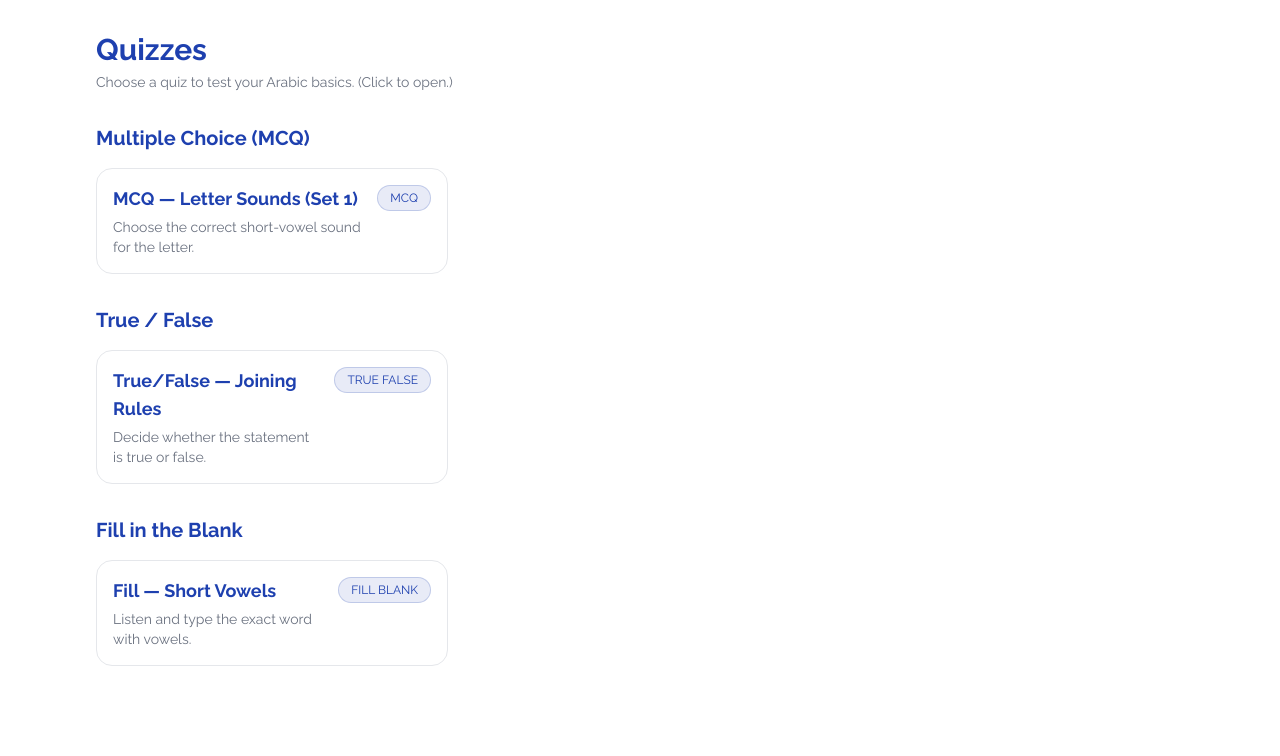
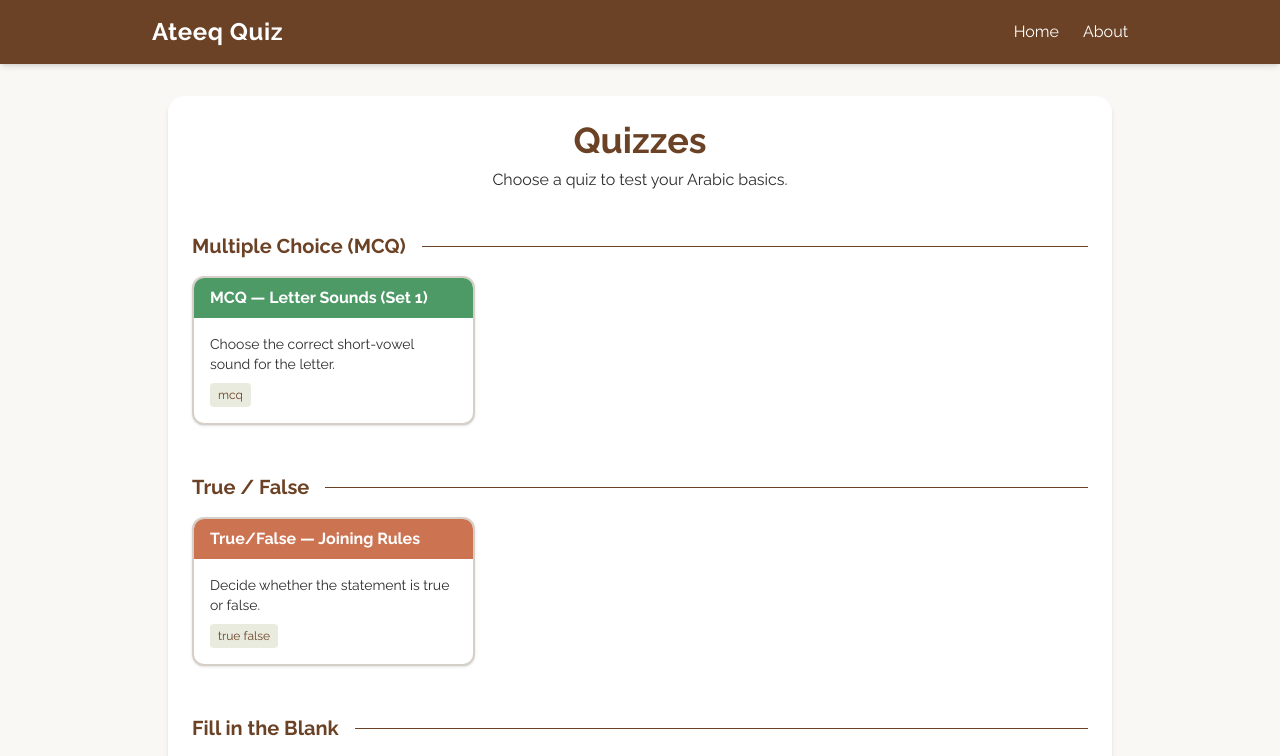
Before and after one commit to Ateeq-Arabic/ateeq-quiz-app, a Next.js app: page / in a window 1280 px wide. Shown: the top 756 px of the page. Built offline with nearby package versions, Linux system fonts and the light colour scheme; a web font is replaced by a local one.

Commit message:
Refined the colors (style), structure and layout of the main page

```diff
--- a/src/app/globals.css
+++ b/src/app/globals.css
@@ -1,14 +1,18 @@
 @import "tailwindcss";
 
 :root {
-  --background: #ffffff;
-  --foreground: #171717;
+  --background: #faf8f5;
+  --foreground: #2c2c2c;
 
-  --primary: #1e40af; /* deep blue */
-  --secondary: #9333ea; /* purple */
-  --accent: #f59e0b; /* amber */
-  --muted: #6b7280; /* gray-500 */
-  --border: #e5e7eb; /* gray-200 */
+  --primary: #6b4226;
+  --secondary: #b8a58c;
+  --accent: #8a9a5b;
+
+  --border: #d6cfc7;
+
+  --card-header1: #4d9a67;
+  --card-header2: #cc7352;
+  --card-header3: #da9233;
 }
 
 @media (prefers-color-scheme: dark) {
--- a/src/app/layout.tsx
+++ b/src/app/layout.tsx
@@ -1,6 +1,7 @@
 import type { Metadata } from "next";
 import { Scheherazade_New, Raleway } from "next/font/google";
 import "./globals.css";
+import Link from "next/link";
 
 const arabicFont = Scheherazade_New({
   subsets: ["arabic"],
@@ -29,7 +30,42 @@ export default function RootLayout({
       lang="en"
       className={`${englishFont.variable} ${arabicFont.variable}`}
     >
-      <body className="antialiased">{children}</body>
+      {/* <body className="antialiased">{children}</body> */}
+
+      <body className="bg-[var(--background)] text-[var(--foreground)] min-h-screen flex flex-col">
+        {/* Header */}
+        <header className="sticky top-0 z-50 bg-[var(--primary)] text-white shadow-md">
+          <div className="max-w-5xl mx-auto px-6 py-4 flex items-center justify-between">
+            {/* Logo / Title */}
+            <Link
+              href="/"
+              className="text-2xl font-bold tracking-wide hover:opacity-90 transition"
+            >
+              Ateeq Quiz
+            </Link>
+
+            {/* Navigation */}
+            <nav className="space-x-6">
+              <Link href="/" className="hover:underline">
+                Home
+              </Link>
+              <Link href="/about" className="hover:underline">
+                About
+              </Link>
+            </nav>
+          </div>
+        </header>
+
+        {/* Main Content */}
+        <main className="flex-1 max-w-5xl mx-auto px-6 py-8">{children}</main>
+
+        {/* Footer */}
+        <footer className="bg-[var(--secondary)] text-white mt-12">
+          <div className="max-w-5xl mx-auto px-6 py-6 text-center text-sm">
+            © {new Date().getFullYear()} Ateeq Quiz. All rights reserved.
+          </div>
+        </footer>
+      </body>
     </html>
   );
 }
--- a/src/app/page.tsx
+++ b/src/app/page.tsx
@@ -6,6 +6,12 @@ const ORDER: Array<[string, string]> = [
   ["true_false", "True / False"],
   ["fill_blank", "Fill in the Blank"],
 ];
+
+const COLORS = {
+  mcq: "bg-[var(--card-header1)]",
+  true_false: "bg-[var(--card-header2)]",
+  fill_blank: "bg-[var(--card-header3)]",
+};
 
 function groupByType(list: typeof quizzes) {
   const map = new Map<string, typeof quizzes>();
@@ -20,20 +26,31 @@ function groupByType(list: typeof quizzes) {
 export default function Home() {
   const grouped = groupByType(quizzes);
   return (
-    <main className="p-8 max-w-6xl mx-auto">
-      <header className="mb-8">
-        <h1 className="text-3xl font-bold text-[var(--primary)]">Quizzes</h1>
-        <p className="text-sm text-[var(--muted)] mt-1">
-          Choose a quiz to test your Arabic basics. (Click to open.)
+    <main className="min-h-screen px-4 bg-[var(--background)]">
+      <div className="max-w-7xl mx-auto bg-white rounded-2xl shadow-md p-6">
+        {/* Page Header */}
+        <header className="mb-10 text-center">
+          <h1 className="text-4xl font-bold text-[var(--primary)]">Quizzes</h1>
+          <p className="text-base text-[var(--muted)] mt-2">
+            Choose a quiz to test your Arabic basics.
           </p>
         </header>
 
+        {/* Quiz Groups */}
         <div>
           {ORDER.map(([typeKey, label]) => {
             const items = grouped.get(typeKey) ?? [];
             if (items.length === 0) return null;
-          return <QuizGroup key={typeKey} groupName={label} items={items} />;
+            return (
+              <QuizGroup
+                key={typeKey}
+                groupName={label}
+                items={items}
+                headerColor={COLORS[typeKey as keyof typeof COLORS]}
+              />
+            );
           })}
+        </div>
       </div>
     </main>
   );
--- a/src/components/QuizCard.tsx
+++ b/src/components/QuizCard.tsx
@@ -1,29 +1,29 @@
+import type { Quiz } from "@/features/quiz/types";
 import Link from "next/link";
-import type { Quiz } from "@/features/quiz/types";
 
-export default function QuizCard({ quiz }: { quiz: Quiz }) {
+export default function QuizCard({
+  quiz,
+  headerColor,
+}: {
+  quiz: Quiz;
+  headerColor: string;
+}) {
   return (
     <Link
       href={`/quiz/${quiz.id}`}
-      className="block p-4 rounded-2xl border border-[var(--border)] bg-[var(--background)] hover:shadow-md transition-shadow"
+      className="rounded-xl overflow-hidden border-[2px] border-[var(--border)] shadow-sm hover:shadow-md transition bg-white"
     >
-      <div className="flex items-start justify-between gap-4">
-        <div>
-          <h3 className="text-lg font-semibold text-[var(--primary)]">
-            {quiz.title}
-          </h3>
-          {quiz.description && (
-            <p className="text-sm mt-1 text-[var(--muted)]">
-              {quiz.description}
-            </p>
-          )}
-        </div>
+      {/* Quiz Title Header */}
+      <div className={`${headerColor} px-4 py-2 text-white font-bold`}>
+        {quiz.title}
+      </div>
 
-        <div className="shrink-0">
-          <span className="inline-flex items-center px-3 py-1 rounded-full text-xs font-medium border border-[var(--primary)]/20 bg-[var(--primary)]/10 text-[var(--primary)]">
-            {quiz.type.replace("_", " ").toUpperCase()}
-          </span>
-        </div>
+      {/* Quiz Description */}
+      <div className="p-4 space-y-2">
+        <p className="text-sm text-[var(--muted)]">{quiz.description}</p>
+        <span className="inline-block text-xs px-2 py-1 rounded bg-[var(--accent)]/20 text-[var(--primary)]">
+          {quiz.type.replace("_", " ")}
+        </span>
       </div>
     </Link>
   );
--- a/src/components/QuizGroup.tsx
+++ b/src/components/QuizGroup.tsx
@@ -4,18 +4,22 @@ import QuizCard from "./QuizCard";
 export default function QuizGroup({
   groupName,
   items,
+  headerColor,
 }: {
   groupName: string;
   items: Quiz[];
+  headerColor: string;
 }) {
   return (
-    <section className="mb-8">
-      <h2 className="text-xl font-bold mb-4 text-[var(--primary)]">
+    <section className="mb-12">
+      <h2 className="text-xl font-semibold text-[var(--primary)] mb-4 flex items-center">
         {groupName}
+        <span className="flex-grow ml-4 border-t border-[var(--muted)]"></span>
       </h2>
-      <div className="grid gap-4 sm:grid-cols-2 lg:grid-cols-3">
-        {items.map((q) => (
-          <QuizCard key={q.id} quiz={q} />
+
+      <div className="grid gap-6 sm:grid-cols-2 lg:grid-cols-3">
+        {items.map((quiz) => (
+          <QuizCard key={quiz.id} quiz={quiz} headerColor={headerColor} />
         ))}
       </div>
     </section>
```
Lines whose indentation alone changed are shown as unchanged.
